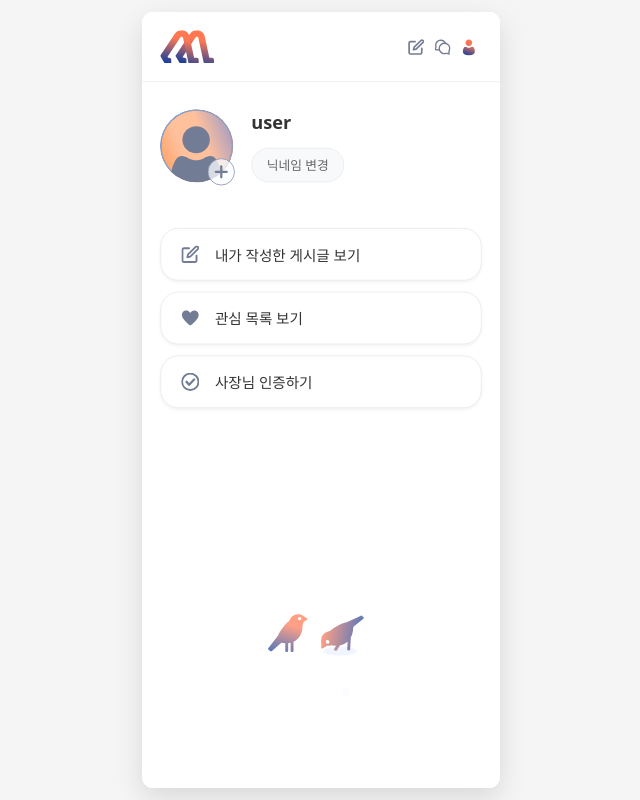
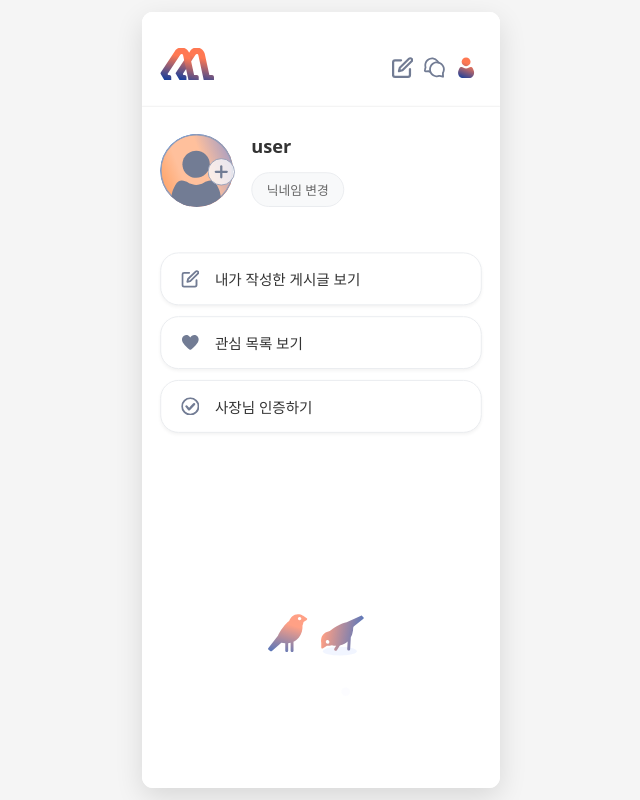
Before and after one commit to agness4011/likelion-masill, a React (Vite) app in the folder masill/: page /myhome in a window 1280 px wide. Shown: the whole page, without its empty margins (319-959 px from the left). Built offline with nearby package versions, Linux system fonts and the light colour scheme.

Commit message:
마이페이지 헤더 css/ 세부게시글 이동

```diff
--- a/masill/src/components/board/DetailBoard.jsx
+++ b/masill/src/components/board/DetailBoard.jsx
@@ -206,7 +206,11 @@ function LowHead() {
   }, [eventId, userData]);
 
   const handleBack = () => {
-    navigate("/main");
+    if (location.state?.from) {
+      navigate(location.state.from);
+    } else {
+      navigate("/main"); // fallback
+    }
   };
 
   const handleEditClick = () => {
--- a/masill/src/components/main/Main.jsx
+++ b/masill/src/components/main/Main.jsx
@@ -471,7 +471,7 @@ function Post() {
       <ToggleLoctionDiv>
         <LocationDiv onClick={handleRegionClick} style={{ marginTop: "10px" }}>
           <LocationImg src={SetLocation} />
-          <LocationP>우리 마을 [ {myRegion} ]</LocationP>
+          <LocationP>우리 동네 [ {myRegion} ]</LocationP>
         </LocationDiv>
 
         {!isSearchActive && (
@@ -554,18 +554,22 @@ function PostCard({ post, clickHeart }) {
   useEffect(() => {
     const scrollElement = imageScrollRef.current;
     if (scrollElement) {
-      scrollElement.addEventListener('scroll', checkScrollPosition);
+      scrollElement.addEventListener("scroll", checkScrollPosition);
       checkScrollPosition(); // 초기 상태 확인
-      return () => scrollElement.removeEventListener('scroll', checkScrollPosition);
+      return () =>
+        scrollElement.removeEventListener("scroll", checkScrollPosition);
     }
   }, [post.images, isScrollingLeft]);
-
-
 
   return (
     <PostWrapper
       key={post.eventId}
-      onClick={() => navigate(`/detail/${post.eventId}`)}
+      onClick={() =>
+        // 목록 → 상세 이동
+        navigate(`/detail/${post.eventId}`, {
+          state: { from: location.pathname },
+        })
+      }
     >
       {post.isBusinessVerified && (
         <OwnerHatOverlay src={OwnerHat} alt="사업자 인증" />
@@ -581,21 +585,32 @@ function PostCard({ post, clickHeart }) {
         </ImageScrollWrapper>
 
         {post.images.length > 2 && (
-            <ImageNextButton onClick={(e) => {
+          <ImageNextButton
+            onClick={(e) => {
               e.stopPropagation();
               if (imageScrollRef.current) {
                 if (isAtEnd || isScrollingLeft) {
                   // 마지막에 도달했거나 왼쪽 스크롤 중이면 왼쪽으로 이동
                   setIsScrollingLeft(true);
-                  imageScrollRef.current.scrollBy({ left: -144, behavior: "smooth" });
+                  imageScrollRef.current.scrollBy({
+                    left: -144,
+                    behavior: "smooth",
+                  });
                 } else {
                   // 다음 이미지로 이동
                   setIsScrollingLeft(false);
-                  imageScrollRef.current.scrollBy({ left: 144, behavior: "smooth" });
+                  imageScrollRef.current.scrollBy({
+                    left: 144,
+                    behavior: "smooth",
+                  });
                 }
               }
-            }}>
-              <ImageNextIcon src={(isAtEnd || isScrollingLeft) ? LeftButton : Btn} alt={(isAtEnd || isScrollingLeft) ? "이전 이미지" : "다음 이미지"} />
+            }}
+          >
+            <ImageNextIcon
+              src={isAtEnd || isScrollingLeft ? LeftButton : Btn}
+              alt={isAtEnd || isScrollingLeft ? "이전 이미지" : "다음 이미지"}
+            />
           </ImageNextButton>
         )}
 
@@ -791,7 +806,7 @@ const ImageScrollWrapper = styled.div`
 
 const ImageNextButton = styled.button`
   position: absolute;
-  left:300px;
+  left: 300px;
   top: 70px;
   opacity: 0.7;
   transform: translateY(-50%);
@@ -816,7 +831,6 @@ const ImageNextButton = styled.button`
 const ImageNextIcon = styled.img`
   width: 20px;
   height: 20px;
-
 `;
 
 const BoardImage = styled.img`
--- a/masill/src/pages/myhome/MyHomePage.jsx
+++ b/masill/src/pages/myhome/MyHomePage.jsx
@@ -32,10 +32,11 @@ const MyHomeContainer = styled.div`
 const Header = styled.div`
   display: flex;
   justify-content: space-between;
-  align-items: center;
-  padding: 20px 20px;
+  align-items: flex-start; /* 위쪽 기준 정렬 */
+  padding: 0 20px;
   background: white;
   border-bottom: 1px solid #f0f0f0;
+  height: 104px;
 `;
 
 const Logo = styled.div`
@@ -44,6 +45,7 @@ const Logo = styled.div`
   gap: 9px;
   font-weight: bold;
   font-size: 18px;
+  margin-top: 39px; /* 위에서 50px 내려오기 */
 `;
 
 const LogoImage = styled.img`
@@ -54,6 +56,7 @@ const ActionIcons = styled.div`
   display: flex;
   gap: 1px;
   align-items: center;
+  margin-top: 44px; /* 위에서 62px 내려오기 */
 `;
 
 const IconButton = styled.button`
@@ -72,8 +75,10 @@ const IconButton = styled.button`
 `;
 
 const IconImage = styled.img`
-  width: 18px;
-  height: 19px;
+  width: 24px;
+  height: 24px;
+  flex-shrink: 0;
+  aspect-ratio: 1/1;
 `;
 
 const ProfileSection = styled.div`
```
Lines whose indentation alone changed are shown as unchanged.
